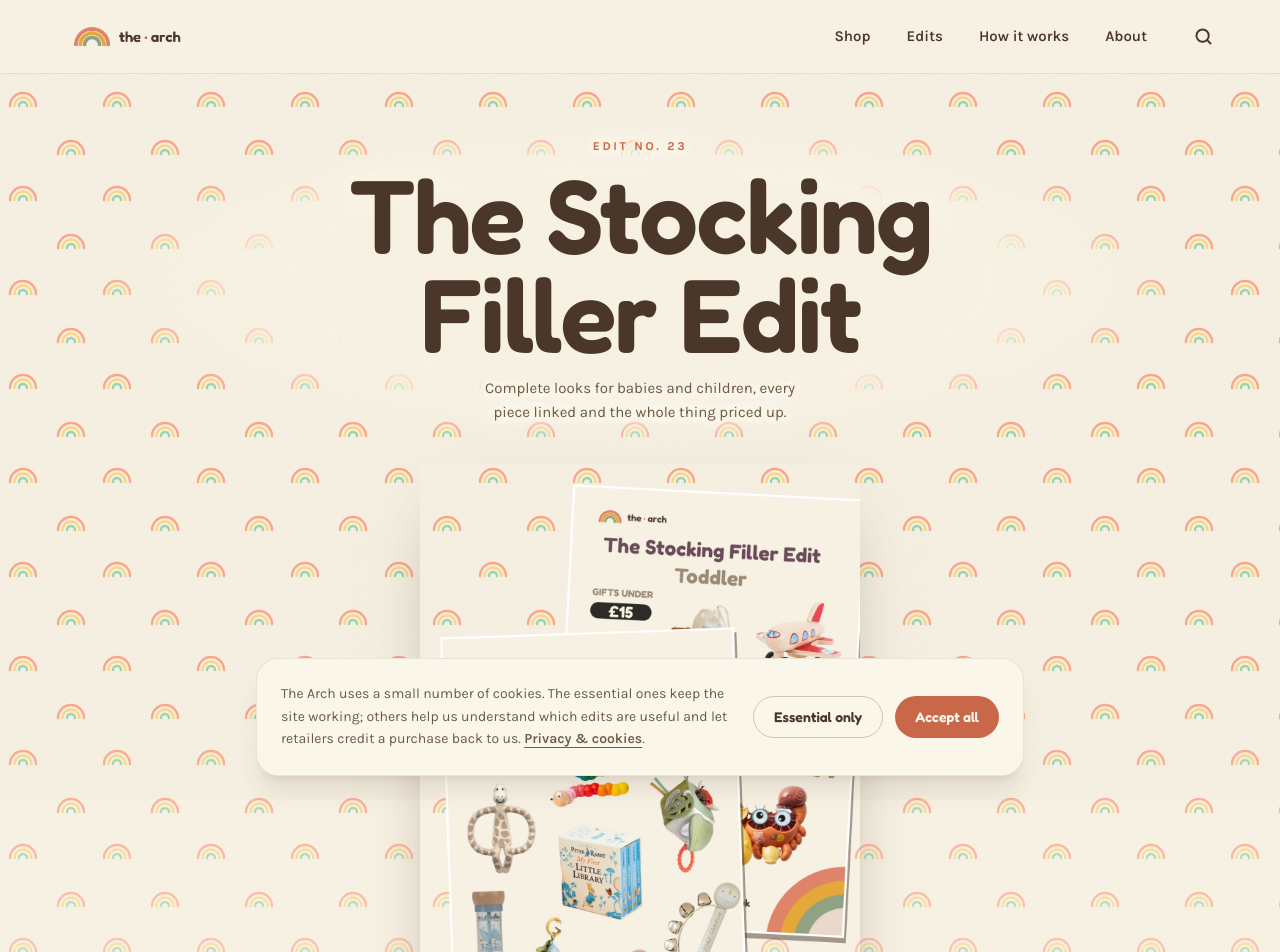
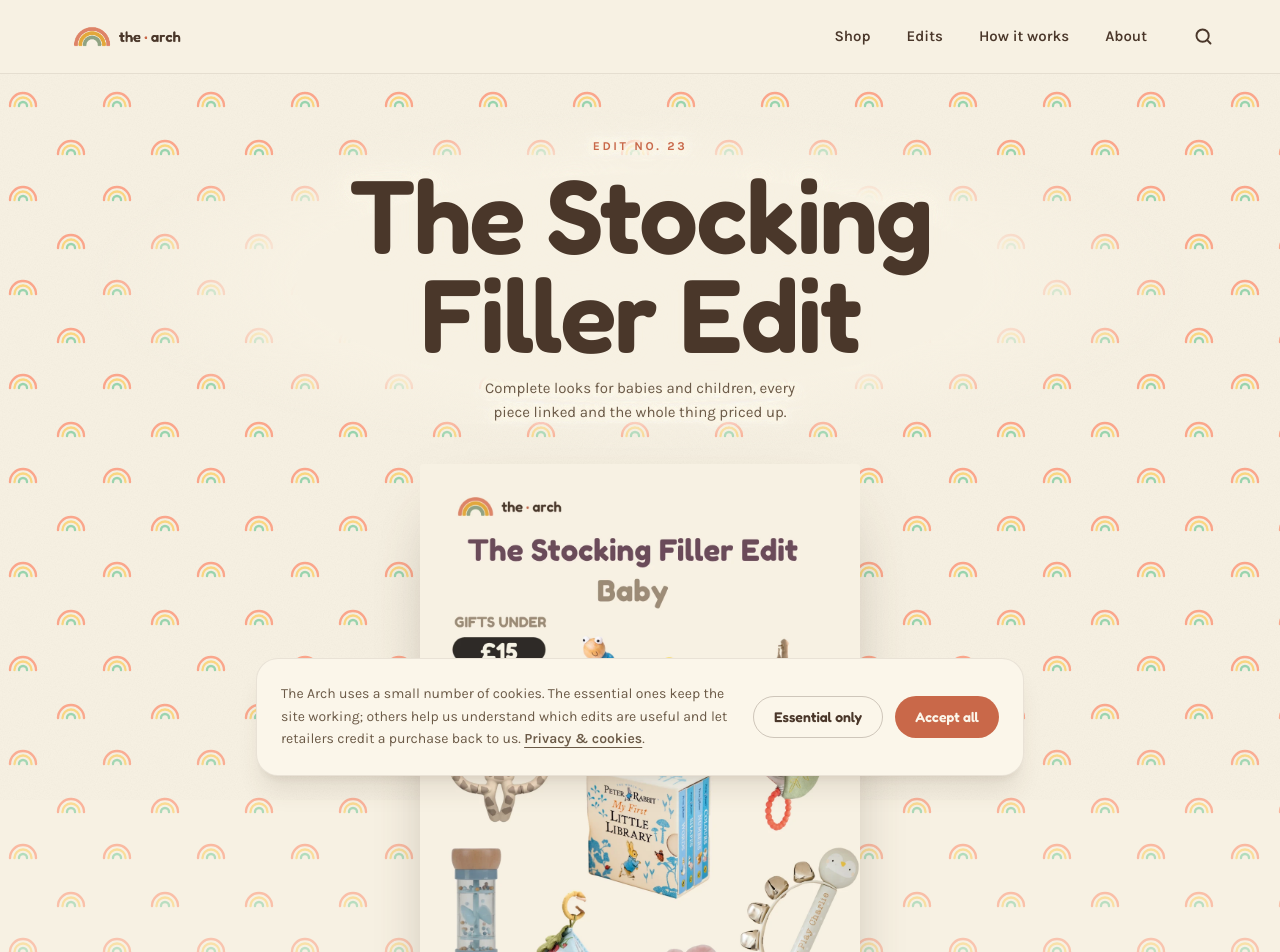
Before and after one commit to thearchhello-dotcom/the-arch, a Next.js app: page / in a window 1280 px wide. Shown: the top 952 px of the page. Built offline with nearby package versions, Linux system fonts and the light colour scheme.

Commit message:
Stocking Filler card goes back to a single clean board while a proper cover is made
Co-Authored-By: Claude Sonnet 5.5 <noreply@anthropic.com>

```diff
--- a/data/edits.ts
+++ b/data/edits.ts
@@ -92,7 +92,6 @@ export const edits: Edit[] = [
     updated: "2026-10-03",
     boardImage: "/edits/stocking-fillers-26-board.png",
     moreBoards: ["/edits/stocking-fillers-26-toddler-board-2.png"],
-    cardImage: "/edits/stocking-fillers-26-card.png",
     shareImage: "/edits/stocking-fillers-26-share.png",
     palette: ["#F4EFE6", "#E8C4C0", "#B9C7B0", "#B7C9D9"],
     description:
```
